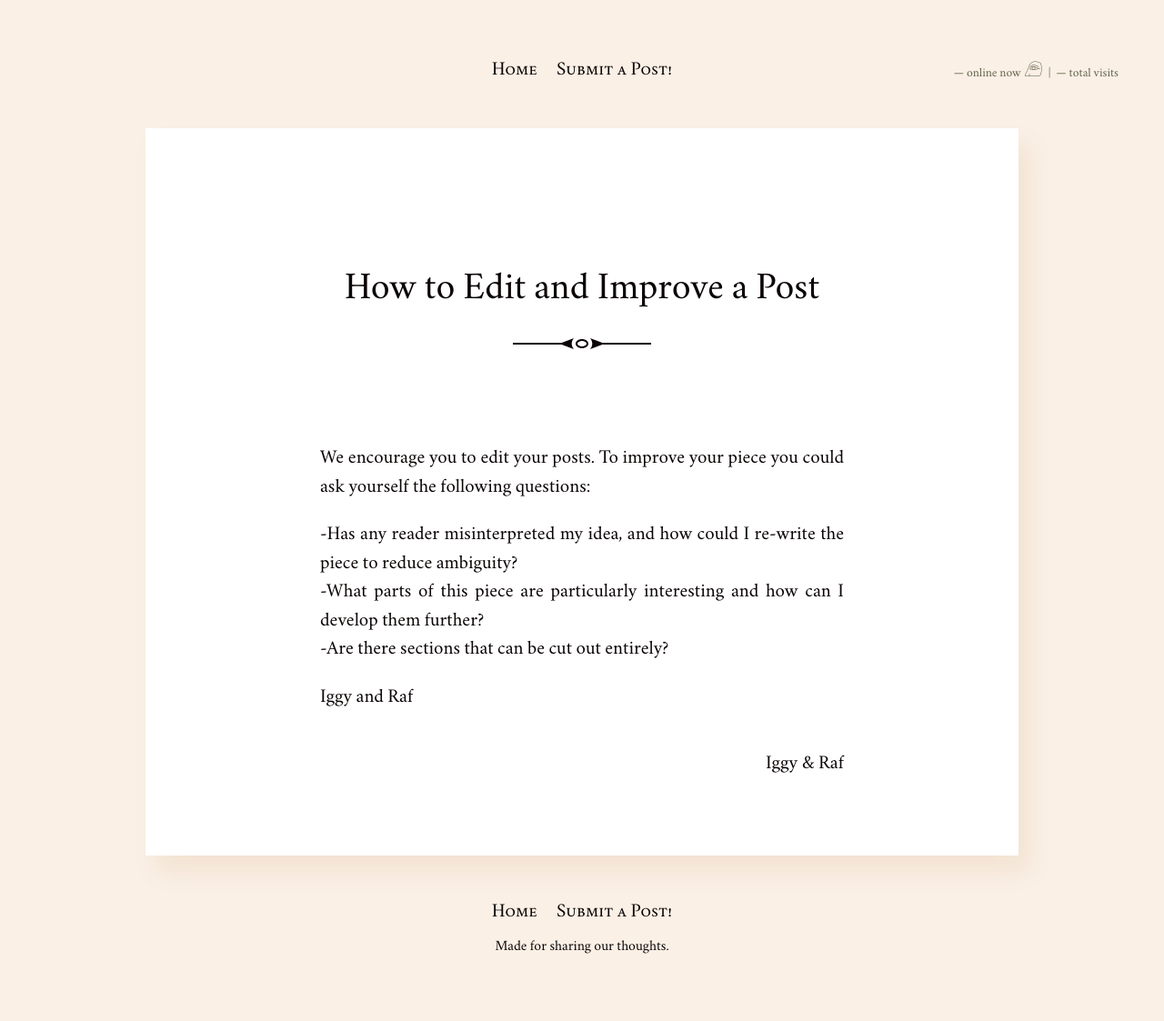
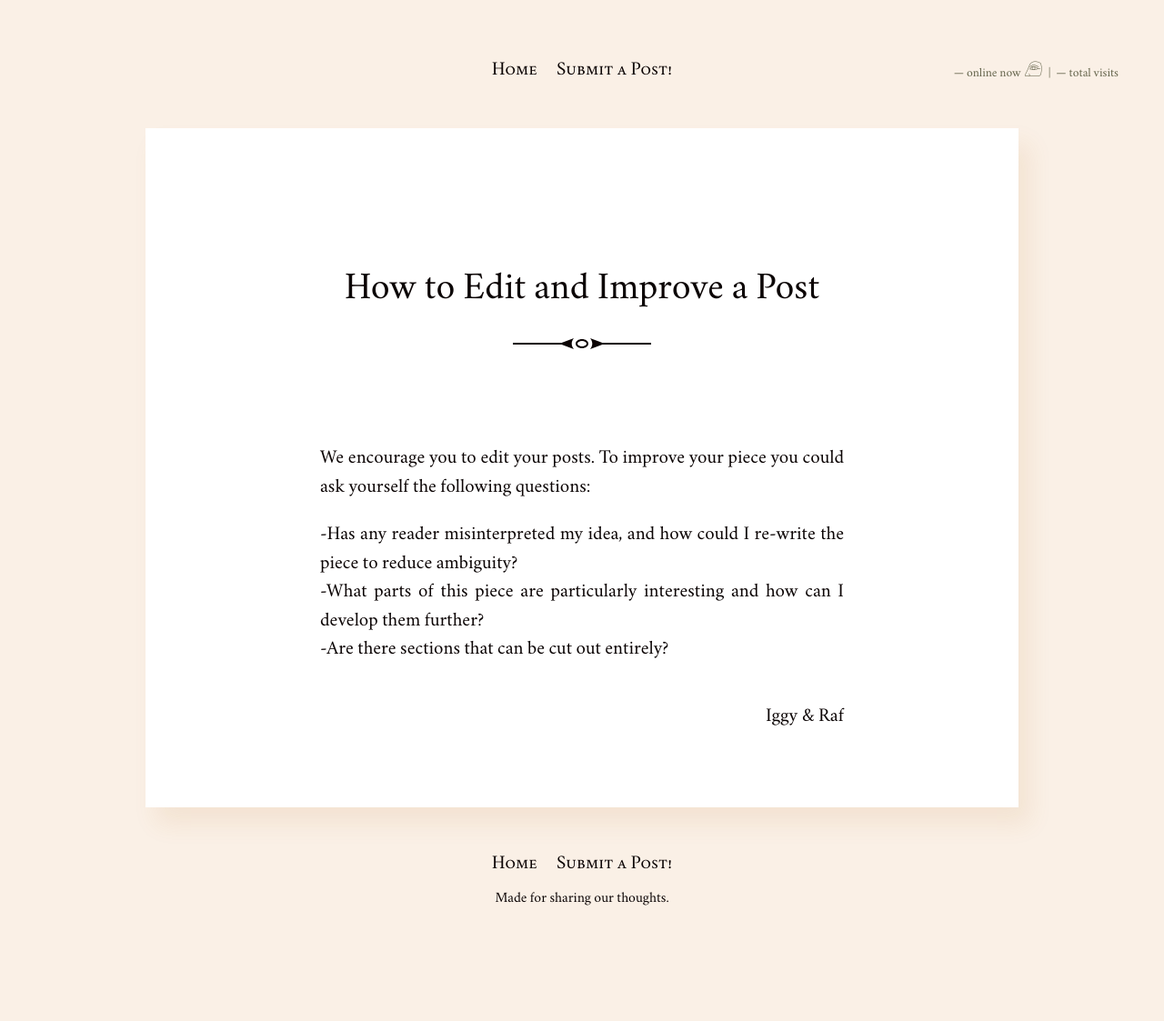
Before and after one commit to batterypointwriting/batterypointwriting.github.io, a Jekyll site: the page built from edit-your-post.md, in a window 1280 px wide. Shown: the whole page at 91% size. Built offline with Jekyll 4.4.1, drawn with Linux system fonts in a browser that asks for light colours; after the commit the page ends 1071 px from its top, so only the background shows below that.

Commit message:
Update edit-your-post.md

```diff
--- a/edit-your-post.md
+++ b/edit-your-post.md
@@ -8,5 +8,3 @@ We encourage you to edit your posts. To improve your piece you could ask yoursel
 -Has any reader misinterpreted my idea, and how could I re-write the piece to reduce ambiguity? <br>
 -What parts of this piece are particularly interesting and how can I develop them further? <br>
 -Are there sections that can be cut out entirely? <br>
-
-Iggy and Raf
```
